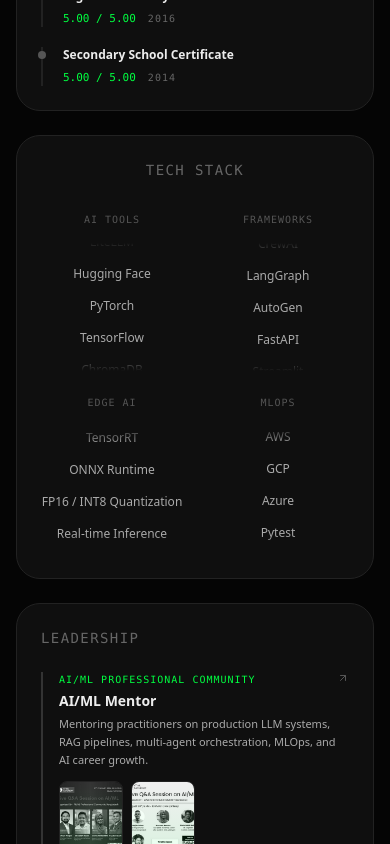
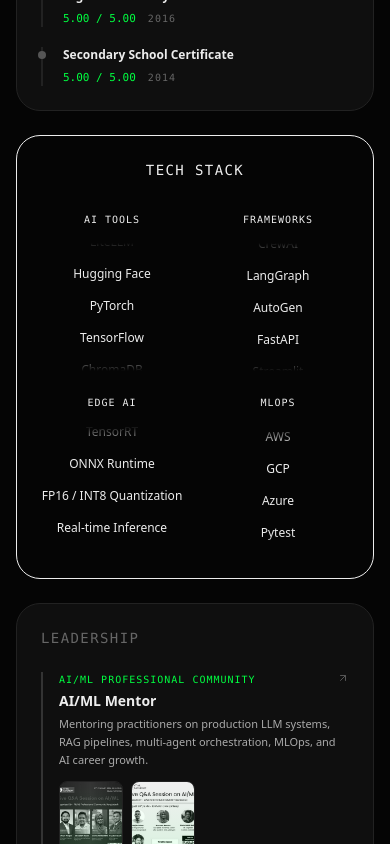
Before and after one commit to Majidul17068/majidulIslamMurad, a React (Vite) app: page / in a window 390 px wide. Shown: the part 7300-8144 px from the top of the page. Built offline with nearby package versions, Linux system fonts and the light colour scheme.

Commit message:
fix: prevent tech stack label clipping on mobile

```diff
--- a/src/components/TechStack.tsx
+++ b/src/components/TechStack.tsx
@@ -13,8 +13,8 @@
   ];
 
   return (
-    <section ref={ref} className="h-full bg-[#0F0F0F] border border-[#222] rounded-3xl p-6 lg:p-8 flex flex-col justify-center overflow-hidden">
-      <h2 className="text-sm font-mono text-[#666] uppercase mb-8 tracking-widest text-center sm:text-left">Tech Stack</h2>
+    <section ref={ref} className="h-full bg-[var(--surface)] border border-[var(--border)] rounded-3xl p-6 lg:p-8 flex flex-col justify-center overflow-hidden">
+      <h2 className="text-sm font-mono text-[var(--text-subtle)] uppercase mb-8 tracking-widest text-center sm:text-left">Tech Stack</h2>
       <div className="grid grid-cols-2 md:grid-cols-4 gap-6">
         {categories.map((cat, idx) => (
           <motion.div
@@ -25,7 +25,7 @@
             transition={{ delay: idx * 0.1, duration: 0.5 }}
             className="flex flex-col h-full"
           >
-            <h3 className="text-[10px] font-mono text-[#555] mb-4 uppercase tracking-widest text-center sm:text-left">{cat.label}</h3>
+            <h3 className="text-[10px] font-mono text-[var(--text-faint)] mb-4 uppercase tracking-widest text-center sm:text-left">{cat.label}</h3>
 
             <div className="relative h-32 overflow-hidden mask-fade-v">
               <motion.ul
@@ -39,7 +39,7 @@
               >
                 {/* Double the items for seamless loop */}
                 {[...cat.items, ...cat.items].map((item, iDx) => (
-                  <li key={`${idx}-${iDx}`} className="text-[#AAA] text-xs font-medium text-center sm:text-left whitespace-nowrap">
+                  <li key={`${idx}-${iDx}`} className="text-[var(--text-muted)] text-xs font-medium text-center sm:text-left">
                     {item}
                   </li>
                 ))}
```
